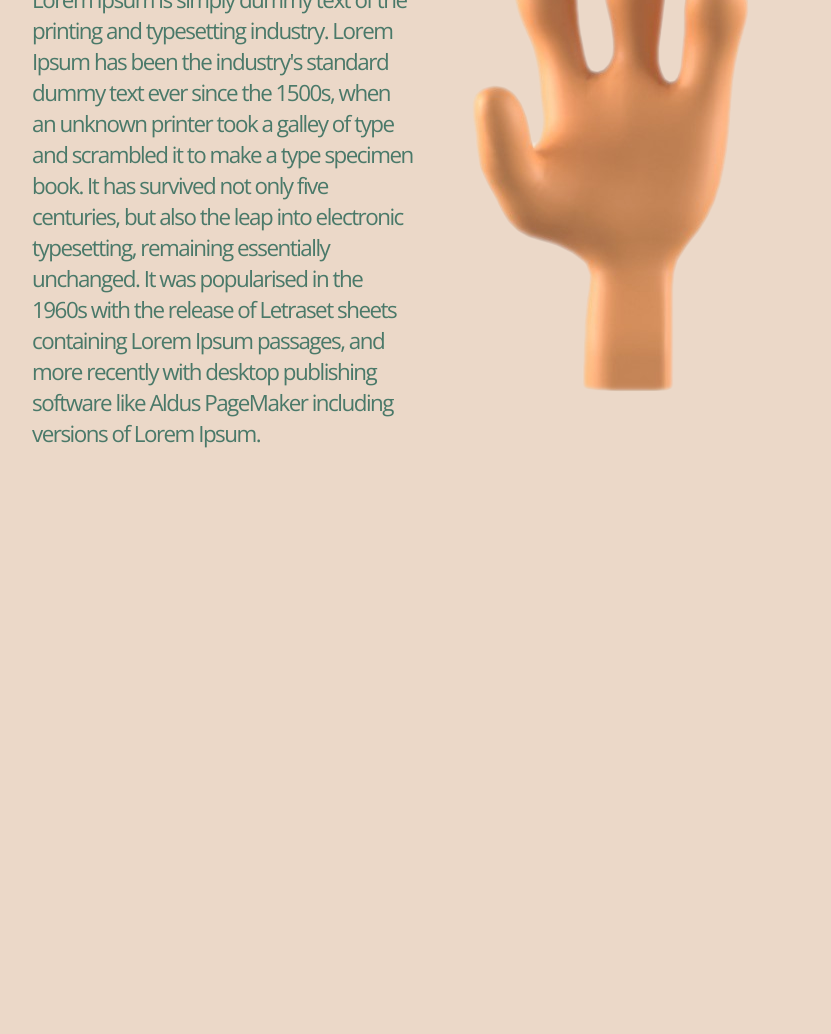
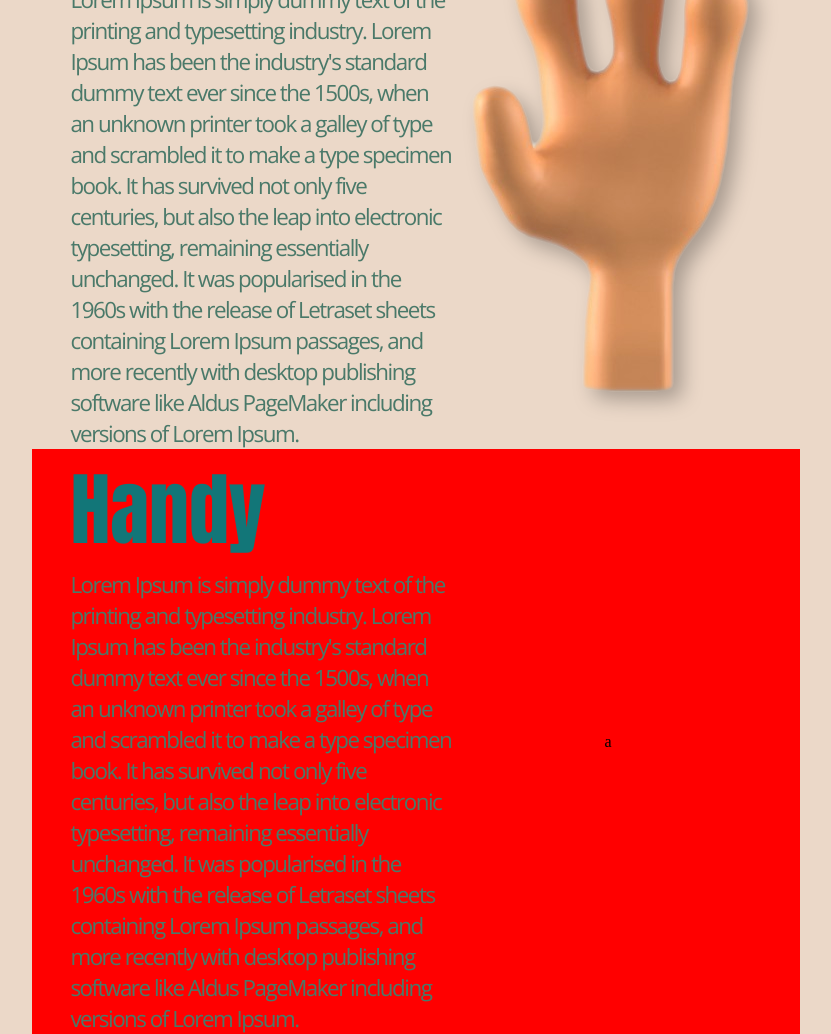
Before and after one commit to JackMarelli/HandySongSkipper, a plain HTML site: page website/index.html in a window 1280 px wide. Shown: the part 296-1330 px from the top of the page, without its empty margins (224-1055 px from the left). Before the commit the page ends 800 px from the top, so only its background shows below. Drawn offline with nearby package versions, Linux system fonts and the light colour scheme.

Commit message:
Continuo layout

```diff
--- a/website/css/styles.css
+++ b/website/css/styles.css
@@ -32,25 +32,36 @@ a {
   text-transform: uppercase;
 }
 
-.content {
+.content-1 {
   margin: auto;
   margin-top: 8em;
   display: flex;
   justify-content: center;
   align-items: center;
   width: 60%;
-  z-index: 200;
 }
+
+.content-2 {
+  margin: auto;
+  display: flex;
+  justify-content: center;
+  align-items: center;
+  width: 60%;
+  background-color: red;
+}
+
 
 .text {
   width: 50%;
-
 }
 
 .image-panel {
-  width: 50%;
+  width: 40%;
   display: flex;
   justify-content: center;
+}
+.image-panel img {
+  filter: drop-shadow(10px 10px 10px rgba(0, 0, 0, 0.288));
 }
 
 .title {
--- a/website/index.html
+++ b/website/index.html
@@ -1,4 +1,5 @@
 <html lang="en">
+
 <head>
   <meta charset="UTF-8" />
   <meta http-equiv="X-UA-Compatible" content="IE=edge" />
@@ -7,21 +8,39 @@
   <link rel="stylesheet" href="css/styles.css" />
   <script src="js/script.js"></script>
 </head>
+
 <body>
   <div class="menu">
     <div class="left"><a href="#">Handy App</a></div>
     <div class="right">
-        <a href="https://giacomomarelli.altervista.org/" target="blank_"
-          >Giacomo Marelli</a
-        >
+      <a href="https://giacomomarelli.altervista.org/" target="blank_">Giacomo Marelli</a>
     </div>
   </div>
-    <div class="content">
+  <div class="content-1">
     <div class="text">
       <div class="title">Handy</div>
-        <div class="parag">Lorem Ipsum is simply dummy text of the printing and typesetting industry. Lorem Ipsum has been the industry's standard dummy text ever since the 1500s, when an unknown printer took a galley of type and scrambled it to make a type specimen book. It has survived not only five centuries, but also the leap into electronic typesetting, remaining essentially unchanged. It was popularised in the 1960s with the release of Letraset sheets containing Lorem Ipsum passages, and more recently with desktop publishing software like Aldus PageMaker including versions of Lorem Ipsum.</div>
+      <div class="parag">Lorem Ipsum is simply dummy text of the printing and typesetting industry. Lorem Ipsum has been
+        the industry's standard dummy text ever since the 1500s, when an unknown printer took a galley of type and
+        scrambled it to make a type specimen book. It has survived not only five centuries, but also the leap into
+        electronic typesetting, remaining essentially unchanged. It was popularised in the 1960s with the release of
+        Letraset sheets containing Lorem Ipsum passages, and more recently with desktop publishing software like Aldus
+        PageMaker including versions of Lorem Ipsum.</div>
     </div>
     <div class="image-panel"><img src="images/hand.png" alt=""></div>
   </div>
+  <div class="content-2">
+    <div class="text">
+      <div class="title">Handy</div>
+      <div class="parag">Lorem Ipsum is simply dummy text of the printing and typesetting industry. Lorem Ipsum has been
+        the industry's standard dummy text ever since the 1500s, when an unknown printer took a galley of type and
+        scrambled it to make a type specimen book. It has survived not only five centuries, but also the leap into
+        electronic typesetting, remaining essentially unchanged. It was popularised in the 1960s with the release of
+        Letraset sheets containing Lorem Ipsum passages, and more recently with desktop publishing software like Aldus
+        PageMaker including versions of Lorem Ipsum.</div>
+    </div>
+    <div class="image-panel">a</div>
+  </div>
+  </div>
 </body>
+
 </html>
```
Lines whose indentation alone changed are shown as unchanged.
